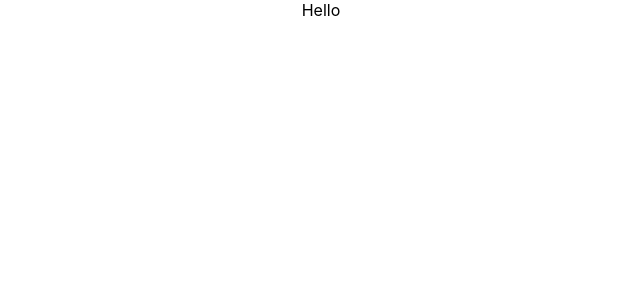
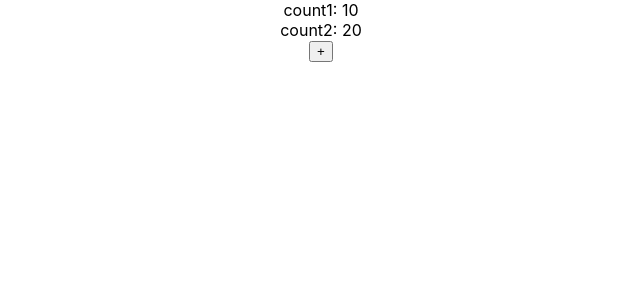
Before and after one commit to ChauDinh/react-hook, a React (Create React App) app: page / in a window 1280 px wide. Shown: the top 300 px of the page, without its empty margins (319-959 px from the left). Built offline with nearby package versions, Linux system fonts and the light colour scheme.

Commit message:
useState() - we can use multiple useState hook

```diff
--- a/src/App.js
+++ b/src/App.js
@@ -1,8 +1,18 @@
-import React from "react";
+import React, { useState } from "react";
 import "./App.css";
 
 const App = () => {
-  return <div className="App">Hello</div>;
+  const [count, setCount] = useState(10);
+  const [count2, setCount2] = useState(20);
+  return (
+    <div className="App">
+      <div>count1: {count}</div>
+      <div>count2: {count2}</div>
+      <button onClick={() => setCount(currentCount => currentCount + 1)}>
+        +
+      </button>
+    </div>
+  );
 };
 
 export default App;
```
